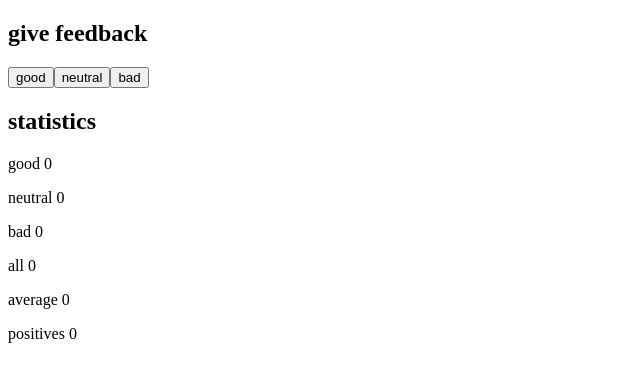
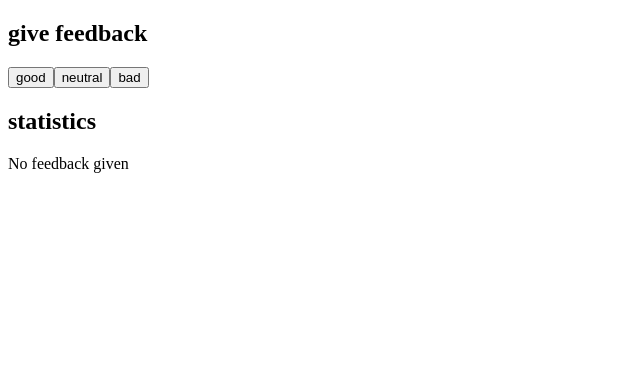
Before and after one commit to duartqx/helsinki, a React (Vite) app in the folder fullstack/part1/: page / in a window 1280 px wide. Shown: the top 382 px of the page, without its empty margins (0-640 px from the left). Built offline with nearby package versions, Linux system fonts and the light colour scheme.

Commit message:
part1d 1.9

```diff
--- a/fullstack/part1/src/App.jsx
+++ b/fullstack/part1/src/App.jsx
@@ -7,15 +7,15 @@ const App = () => {
   const [neutral, setNeutral] = useState(0);
   const [bad, setBad] = useState(0);
 
-  const getAll = () => good + neutral + bad;
-  const getAvg = () => (good - bad) / getAll() || 0;
-  const getPositive = () => (good * 100) / getAll() || 0;
+  const all = good + neutral + bad;
+  const avg = (good - bad) / all || 0;
+  const positives = (good * 100) / all || 0;
 
   let stats = [
     {
       text: "good",
       value: good,
-      handleClick: function() {
+      handleClick: () => {
         let newGood = good + 1;
         return setGood(newGood);
       },
@@ -23,7 +23,7 @@ const App = () => {
     {
       text: "neutral",
       value: neutral,
-      handleClick: function() {
+      handleClick: () => {
         let newNeutral = neutral + 1;
         return setNeutral(newNeutral);
       },
@@ -31,30 +31,31 @@ const App = () => {
     {
       text: "bad",
       value: bad,
-      handleClick: function() {
+      handleClick: () => {
         let newBad = bad + 1;
         return setBad(newBad);
       },
     },
     {
       text: "all",
-      value: getAll(),
+      value: all,
     },
     {
       text: "average",
-      value: getAvg(),
+      value: avg,
     },
     {
       text: "positives",
-      value: getPositive(),
+      value: positives,
     },
   ];
+
   return (
     <div>
       <h2>give feedback</h2>
-      <Buttons buttons={stats}/>
+      <Buttons buttons={stats} />
       <h2>statistics</h2>
-      <Statistics stats={stats} />
+      <Statistics stats={stats} shouldRender={all !== 0} />
     </div>
   );
 };
--- a/fullstack/part1/src/components/Statistics.jsx
+++ b/fullstack/part1/src/components/Statistics.jsx
@@ -24,12 +24,16 @@ const Stat = ({ text, value }) => (
 /**
  * @typedef {Object} StatisticsProps
  * @property {Stat[]} stats
+ * @property {boolean} shouldRender
  **/
 
 /**
  * @param {StatisticsProps} props
  **/
-const Statistics = ({ stats }) => {
+const Statistics = ({ stats, shouldRender }) => {
+  if (!shouldRender) {
+    return <>No feedback given</>
+  }
   return (
     <>
       {stats.map((st, idx) => (
```
